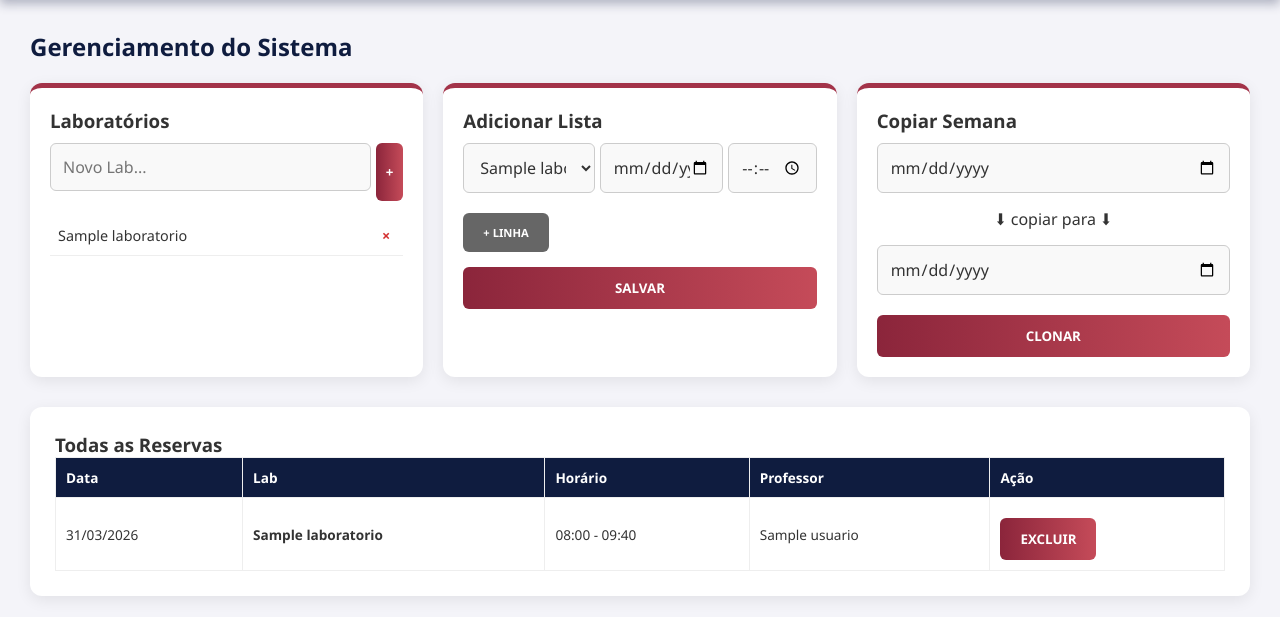
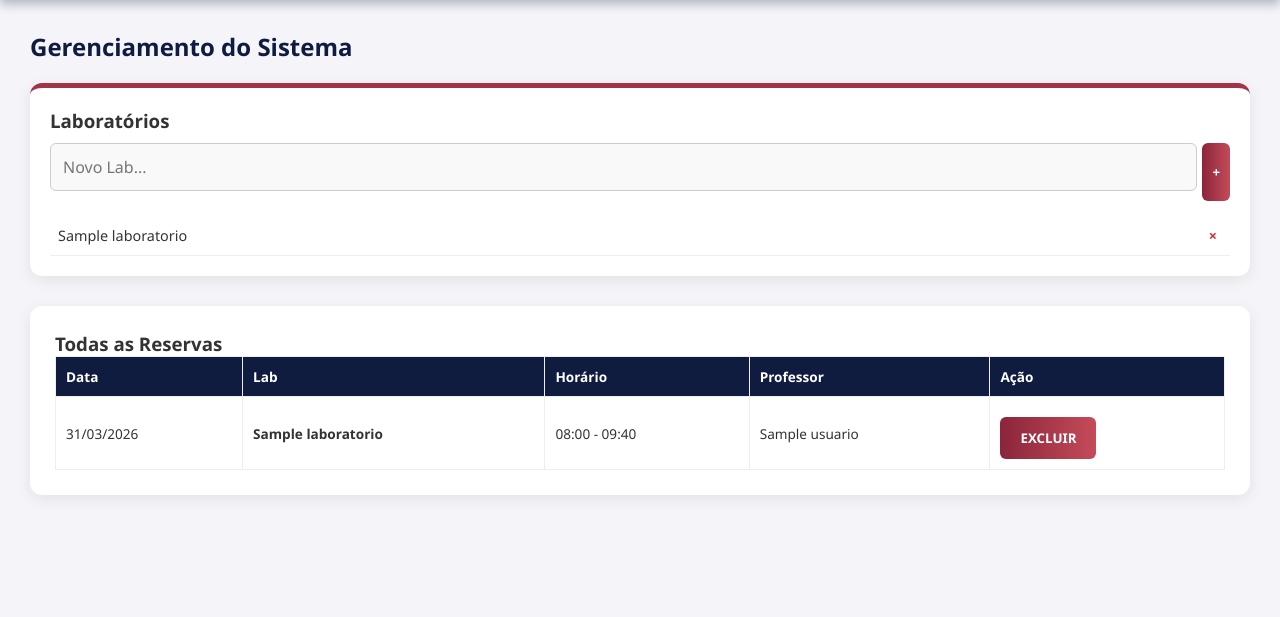
Before and after one commit to kodonikki/projeto_pi, a PHP site: page /admin.php in a window 1280 px wide. Shown: the part 75-692 px from the top of the page. Run offline with PHP 8.4, Linux system fonts and the light colour scheme; the visitor is signed in with stand-in values (Sample User, id 1); data comes from the database, SQL or seed files in the repository; tables that the repository leaves empty or names only in its code hold one stand-in row (values such as "Sample post").

Commit message:
remoção de reservas pelo usuario e reformulação do menu administrador

```diff
--- a/admin.php
+++ b/admin.php
@@ -85,37 +85,6 @@ $todas_reservas = $stmt->fetchAll();
                     <?php endforeach; ?>
                 </div>
             </div>
-
-            <div class="admin-card">
-                <h3>Adicionar Lista</h3>
-                <form action="processar_admin.php" method="POST">
-                    <input type="hidden" name="acao" value="bulk_insert">
-                    <div id="corpoBulk">
-                        <div class="linha-reserva" style="display: flex; gap: 5px; margin-bottom: 5px;">
-                            <select name="lab_id[]" required style="width: 40%;">
-                                <?php foreach($labs as $l): ?>
-                                    <option value="<?= $l['id'] ?>"><?= $l['nome'] ?></option>
-                                <?php endforeach; ?>
-                            </select>
-                            <input type="date" name="data[]" required style="width: 35%;">
-                            <input type="time" name="hora_inicio[]" required style="width: 25%;">
-                        </div>
-                    </div>
-                    <button type="button" class="btn" style="background:#666; font-size: 0.7em; margin: 5px 0;" onclick="adicionarLinha()">+ Linha</button>
-                    <button type="submit" class="btn" style="width: 100%;">Salvar</button>
-                </form>
-            </div>
-
-            <div class="admin-card">
-                <h3>Copiar Semana</h3>
-                <form action="processar_admin.php" method="POST">
-                    <input type="hidden" name="acao" value="clonar_semana">
-                    <input type="date" name="origem_inicio" title="De Segunda-feira" required>
-                    <div style="text-align: center; margin: 5px 0;">⬇ copiar para ⬇</div>
-                    <input type="date" name="destino_inicio" title="Para Segunda-feira" required>
-                    <button type="submit" class="btn" style="width: 100%; margin-top: 10px;">Clonar</button>
-                </form>
-            </div>
         </div>
 
         <div class="content-box">
--- a/index.php
+++ b/index.php
@@ -88,6 +88,10 @@ try {
         </div>
     </div>
 
+    <script>
+        const USUARIO_LOGADO_ID = <?= $_SESSION['usuario_id'] ?>;
+    </script>
+
     <script src="script.js"></script>
 </body>
 </html>
```
Also changed, not shown: api_reservas.php (+32 -7 lines), script.js (+25 -1 lines).
